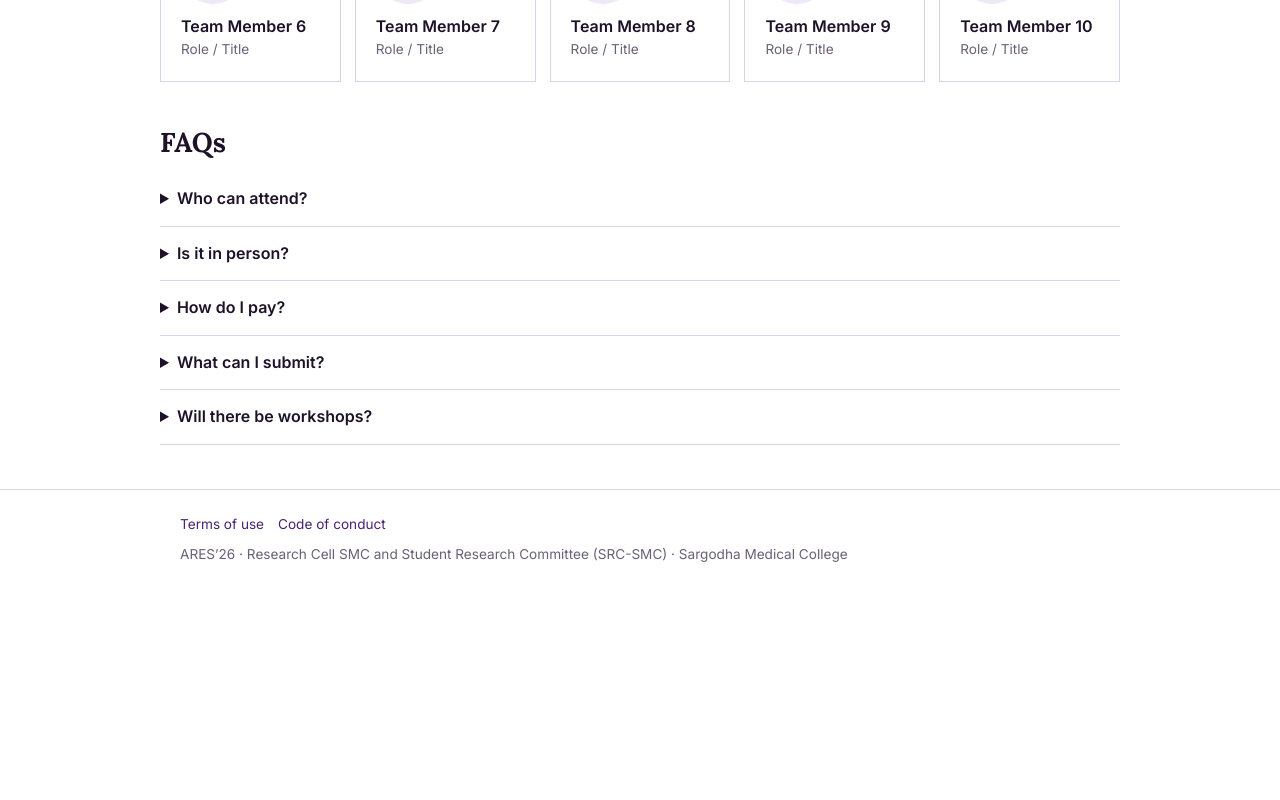
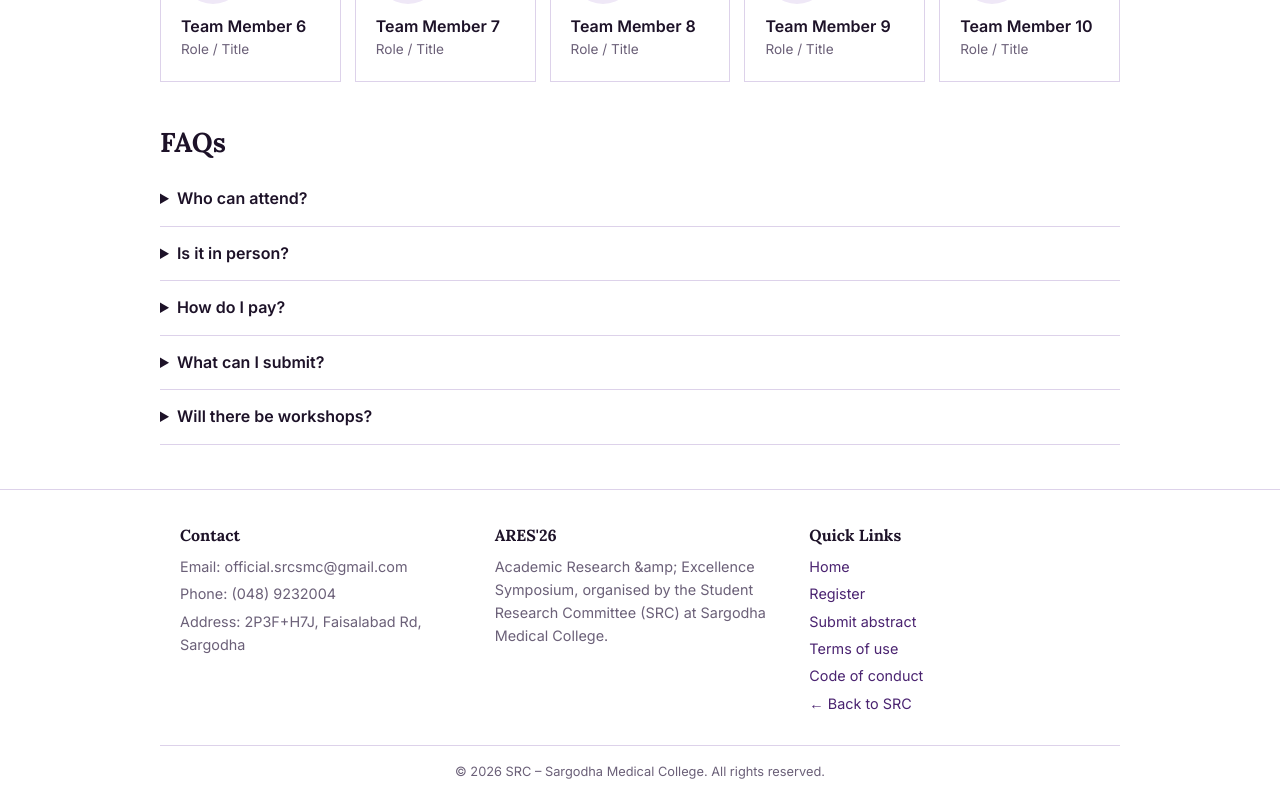
Before and after one commit to officialsrcsmc-cyber/Ares26, a React (Vite) app in the folder ares26/: page / in a window 1280 px wide. Shown: the part 2082-2882 px from the top of the page. Before the commit the page ends 2672 px from the top, so only its background shows below. Built offline with nearby package versions, Linux system fonts and the light colour scheme; no server answers; the database is empty.

Commit message:
Add uploaded files

```diff
--- a/ares26/src/App.js
+++ b/ares26/src/App.js
@@ -48,4 +48,10 @@ return h`<div><header><div class="w hd"><img src=${LOGO} alt="ARES’26" onClick
 <button class="btn s" onClick=${()=>go("register")}>Register now</button><button class="btn o s bg" aria-label="Menu" onClick=${()=>setMenu(!menu)}>${menu?"Close":"Menu"}</button></div>
 ${menu&&h`<div class="mn">${NAV.map(([k,l])=>h`<a key=${k} onClick=${()=>go(k)}>${l}</a>`)}</div>`}</header>
 ${sb?h`<${Page} ...${P}/>`:h`<${Setup}/>`}
-<footer><div class="w"><a onClick=${()=>go("terms")}>Terms of use</a><a onClick=${()=>go("conduct")}>Code of conduct</a><div style="margin-top:8px">ARES’26 · Research Cell SMC and Student Research Committee (SRC-SMC) · Sargodha Medical College</div></div></footer></div>`}
+<footer><div class="w ft">
+<div class="ft-col"><h3>Contact</h3><p class="mut">Email: official.srcsmc@gmail.com</p><p class="mut">Phone: (048) 9232004</p><p class="mut">Address: 2P3F+H7J, Faisalabad Rd, Sargodha</p></div>
+<div class="ft-col"><h3>ARES'26</h3><p class="mut">Academic Research &amp; Excellence Symposium, organised by the Student Research Committee (SRC) at Sargodha Medical College.</p></div>
+<div class="ft-col"><h3>Quick Links</h3><p><a onClick=${()=>go("home")}>Home</a></p><p><a onClick=${()=>go("register")}>Register</a></p><p><a onClick=${()=>go("abstracts")}>Submit abstract</a></p><p><a onClick=${()=>go("terms")}>Terms of use</a></p><p><a onClick=${()=>go("conduct")}>Code of conduct</a></p><p><a href="/">← Back to SRC</a></p></div>
+</div>
+<div class="w ft-bottom mut">© 2026 SRC – Sargodha Medical College. All rights reserved.</div>
+</footer></div>`}
--- a/ares26/src/styles.css
+++ b/ares26/src/styles.css
@@ -22,7 +22,10 @@ label{display:block;font-size:.85rem;font-weight:500;margin-bottom:12px}input,se
 .st{display:flex;gap:6px;margin-bottom:18px}.st i{flex:1;height:5px;background:var(--bd);border-radius:3px}.st i.on{background:var(--p2)}
 .err{color:#c0392b;font-size:.9rem;margin:8px 0}.badge{display:inline-block;padding:2px 10px;border-radius:12px;font-size:.78rem;font-weight:600;background:var(--p3);color:var(--p)}.badge.Approved,.badge.Accepted{background:#d7f0dd;color:#14612a}.badge.Rejected{background:#f8d9d6;color:#9b2318}
 .ov{overflow-x:auto}table{border-collapse:collapse;width:100%;font-size:.85rem}td,th{border-bottom:1px solid var(--bd);padding:8px;text-align:left;vertical-align:top}
-footer{border-top:1px solid var(--bd);padding:24px 0;font-size:.85rem;color:var(--mut)}footer a{cursor:pointer;color:var(--p);margin-right:14px}
+footer{border-top:1px solid var(--bd);padding:36px 0 18px;font-size:.9rem;color:var(--mut)}footer a{cursor:pointer;color:var(--p);text-decoration:none}
+.ft{display:grid;gap:24px}@media(min-width:700px){.ft{grid-template-columns:repeat(3,1fr)}}
+.ft h3{font-size:1rem;margin-bottom:.6em}.ft p{margin:.3em 0}
+.ft-bottom{margin-top:26px;padding-top:16px;border-top:1px solid var(--bd);font-size:.8rem;text-align:center}
 
 .ok{color:#2e7d32;background:#eef7ee;border:1px solid #cfe6cf;padding:8px 12px;font-size:.9rem;margin:8px 0}
 .badge.UnderReview{background:#fff4d6;color:#8a6100}.badge.Submitted,.badge.Pending{background:var(--p3);color:var(--p)}
```
Also changed, not shown: 2 other files (tests, documents, lock files or other folders).
